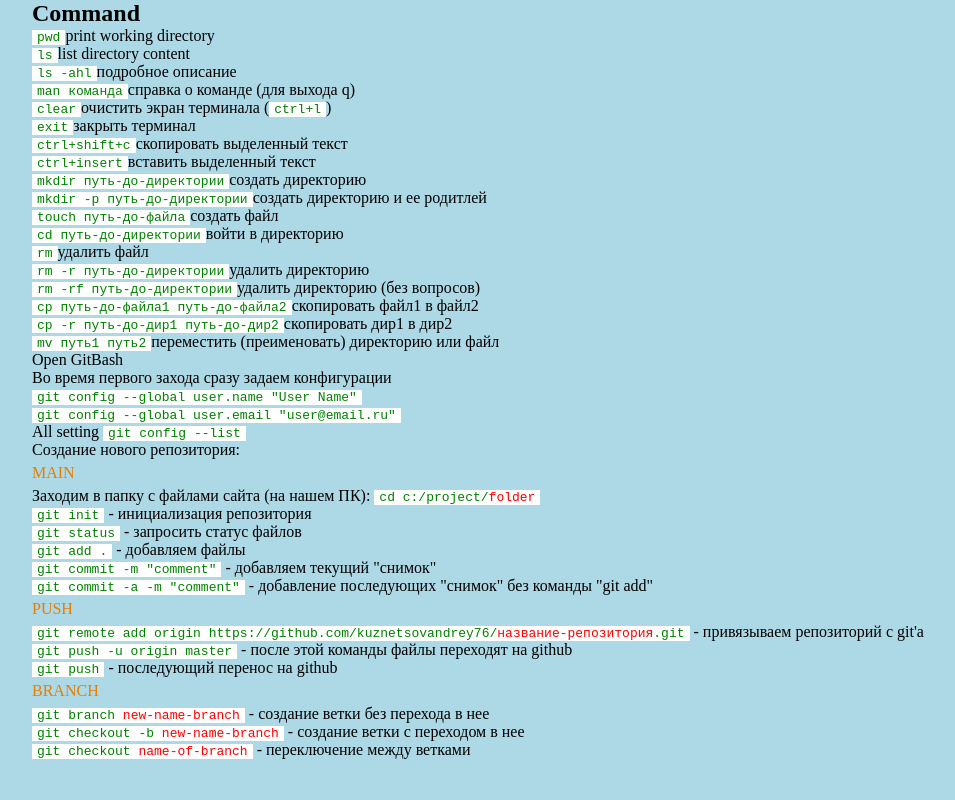
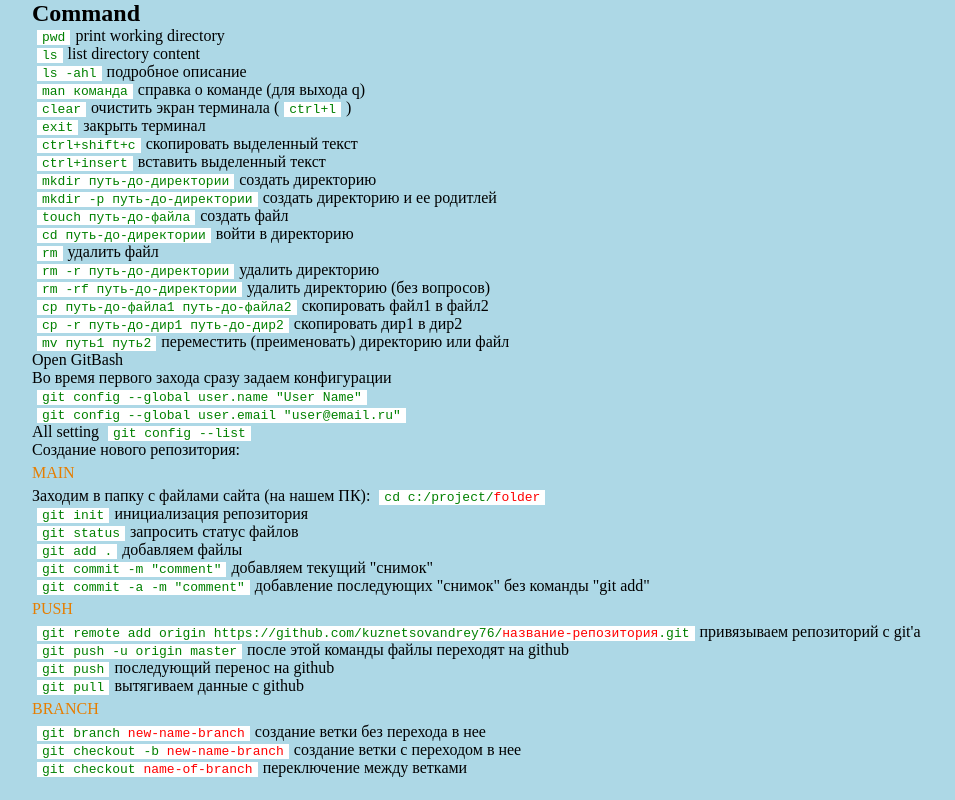
Before and after one commit to kuznetsovandrey76/about-git, a plain HTML site: page index.html in a window 1280 px wide. Shown: the whole page, without its empty margins (0-955 px from the left). Drawn offline with Linux system fonts and the light colour scheme.

Commit message:
fix style.css and add git pull

```diff
--- a/index.html
+++ b/index.html
@@ -40,21 +40,22 @@
 	<ol>
 		<li class="article">Main</li>
 		<li>Заходим в папку с файлами сайта (на нашем ПК): <code>cd c:/project/<span style="color: red;">folder</span></code></li>
-		<li><code>git init</code> - инициализация репозитория</li>
-		<li><code>git status</code> - запросить статус файлов</li>
-		<li><code>git add .</code> - добавляем файлы</li>
-		<li><code>git commit -m "comment"</code> - добавляем текущий "снимок"</li>
-		<li><code>git commit -a -m "comment"</code> - добавление последующих "снимок" без команды "git add"</li>
+		<li><code>git init</code>инициализация репозитория</li>
+		<li><code>git status</code>запросить статус файлов</li>
+		<li><code>git add .</code>добавляем файлы</li>
+		<li><code>git commit -m "comment"</code>добавляем текущий "снимок"</li>
+		<li><code>git commit -a -m "comment"</code>добавление последующих "снимок" без команды "git add"</li>
 		<!-- Вводим команду в GitBash -->
 		<li class="article">Push</li>
-		<code>git remote add origin https://github.com/kuznetsovandrey76/<span style="color: red;">название-репозитория</span>.git</code> - привязываем репозиторий с git'a</li>
+		<code>git remote add origin https://github.com/kuznetsovandrey76/<span style="color: red;">название-репозитория</span>.git</code>привязываем репозиторий с git'a</li>
 		<!-- Заливаем на gitHub -->
-		<li><code>git push -u origin master</code> - после этой команды файлы переходят на github</li>
-		<li><code>git push</code> - последующий перенос на github</li>
+		<li><code>git push -u origin master</code>после этой команды файлы переходят на github</li>
+		<li><code>git push</code>последующий перенос на github</li>
+		<li><code>git pull</code>вытягиваем данные с github</li>
 		<li class="article">Branch</li>
-		<li><code>git branch <span style="color: red;">new-name-branch</span></code> - создание ветки без перехода в нее</li>
-		<li><code>git checkout -b <span style="color: red;">new-name-branch</span></code> - создание ветки с переходом в нее</li>
-		<li><code>git checkout <span style="color: red;">name-of-branch</span></code> - переключение между ветками</li>
+		<li><code>git branch <span style="color: red;">new-name-branch</span></code>создание ветки без перехода в нее</li>
+		<li><code>git checkout -b <span style="color: red;">new-name-branch</span></code>создание ветки с переходом в нее</li>
+		<li><code>git checkout <span style="color: red;">name-of-branch</span></code>переключение между ветками</li>
 
 	</ol>
 </body>
--- a/style.css
+++ b/style.css
@@ -12,6 +12,7 @@ code {
 	color: green;
 	background-color: white;
 	padding: 0 5px;
+	margin: 0 5px;
 }
 li {
 	list-style-type: none;
```
